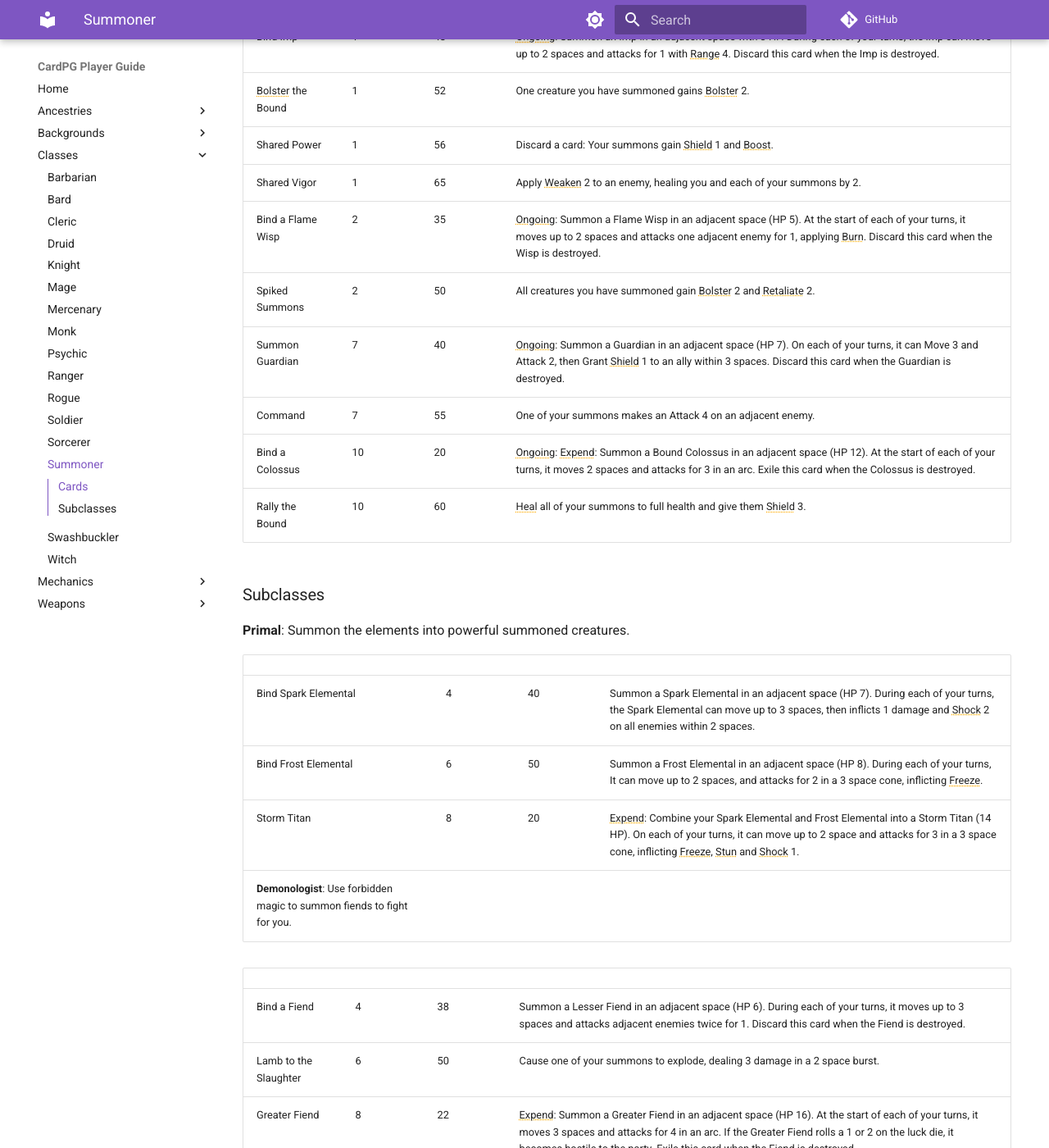
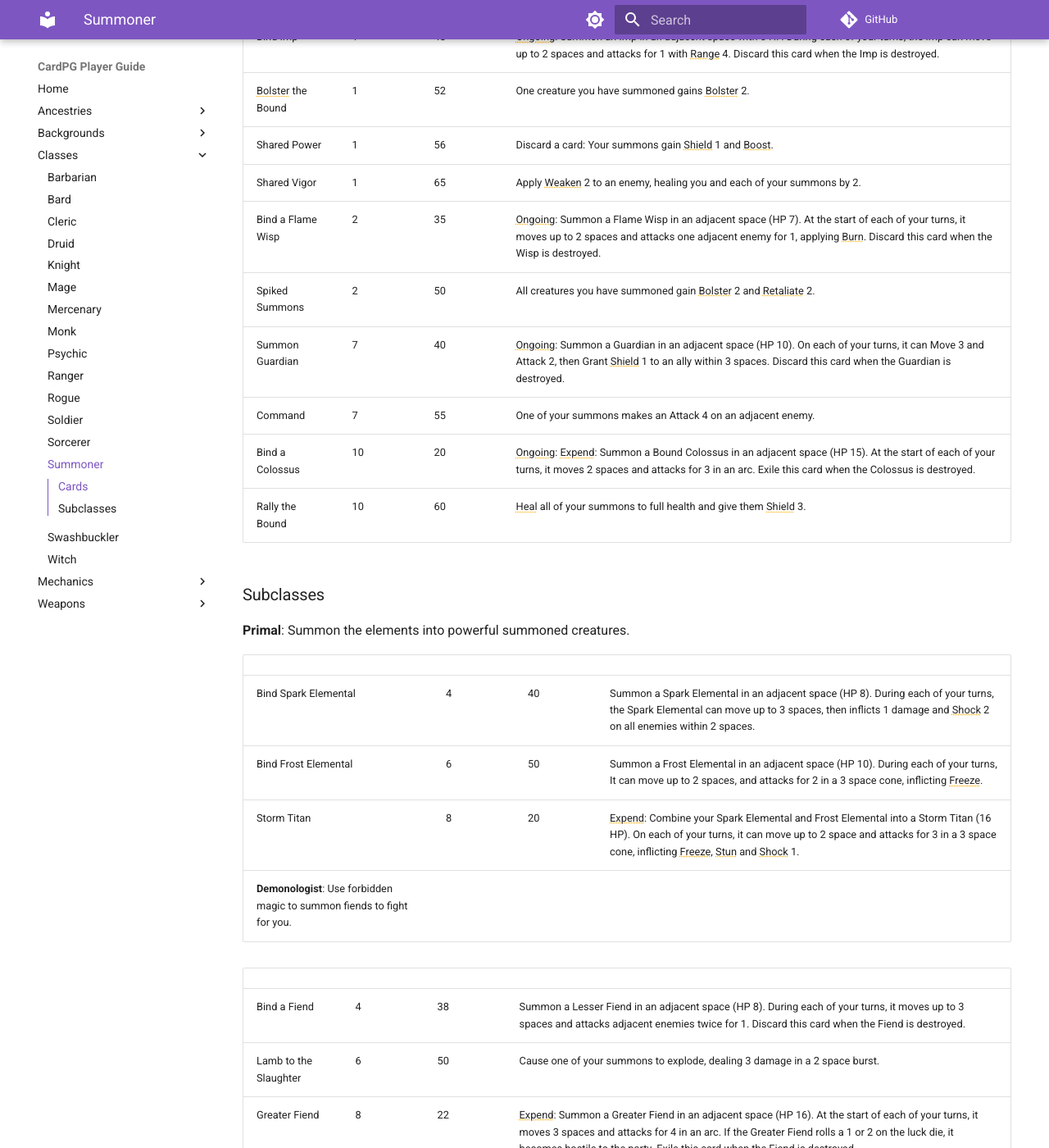
Before and after one commit to mrjoelpearce/CardPG-Guide, an MkDocs documentation site: the page built from docs/Classes/Summoner.md, in a window 1280 px wide and 1400 px high, scrolled down 543 px. Shown: the whole window at 82% size. Built offline with MkDocs 1.6.1 and Material for MkDocs 9.7.7, drawn with Linux system fonts in a browser that asks for light colours; comment, search, counter and statistics services are not loaded; some of the changed text lies outside the part shown.

Commit message:
Update summon HP values (Summoner, Necromancer, Trapper, Demonologist, Primal)
Lesser Spirit 4->6, Imp 3->5, Flame Wisp 5->7, Guardian 7->10, Bound
Colossus 12->15, Skeleton 5->6, Flesh Golem 12->14, Wolf Companion 6->10,
Lesser Fiend 6->8, Spark Elemental 7->8, Frost Elemental 8->10, Storm
Titan 14->16.

Co-Authored-By: Claude Sonnet 5 <noreply@anthropic.com>

```diff
--- a/docs/Classes/Summoner.md
+++ b/docs/Classes/Summoner.md
@@ -10,16 +10,16 @@ Recommended Weapons: [Bow](../Weapons/Bow.md), [Crossbow](../Weapons/Crossbow.md
 
 | Card               | Level | Initiative | Ability                                                                                                                                                                                                                          |
 | ------------------ | ----- | ---------- | -------------------------------------------------------------------------------------------------------------------------------------------------------------------------------------------------------------------------------- |
-| Bind Lesser Spirit | 1     | 40         | Ongoing: Summon a Lesser Spirit in an adjacent space with 4 HP. At the start of each of your turns, it moves up to 3 spaces and attacks one adjacent enemy for 1, applying Slow. Discard this card when the Spirit is destroyed. |
-| Bind Imp           | 1     | 48         | Ongoing: Summon an Imp in an adjacent space with 3 HP. During each of your turns, the imp can move up to 2 spaces and attacks for 1 with Range 4. Discard this card when the Imp is destroyed.                                   |
+| Bind Lesser Spirit | 1     | 40         | Ongoing: Summon a Lesser Spirit in an adjacent space with 6 HP. At the start of each of your turns, it moves up to 3 spaces and attacks one adjacent enemy for 1, applying Slow. Discard this card when the Spirit is destroyed. |
+| Bind Imp           | 1     | 48         | Ongoing: Summon an Imp in an adjacent space with 5 HP. During each of your turns, the imp can move up to 2 spaces and attacks for 1 with Range 4. Discard this card when the Imp is destroyed.                                   |
 | Bolster the Bound  | 1     | 52         | One creature you have summoned gains Bolster 2.                                                                                                                                                                                  |
 | Shared Power       | 1     | 56         | Discard a card: Your summons gain Shield 1 and Boost.                                                                                                                                                                            |
 | Shared Vigor       | 1     | 65         | Apply Weaken 2 to an enemy, healing you and each of your summons by 2.                                                                                                                                                           |
-| Bind a Flame Wisp  | 2     | 35         | Ongoing: Summon a Flame Wisp in an adjacent space (HP 5). At the start of each of your turns, it moves up to 2 spaces and attacks one adjacent enemy for 1, applying Burn. Discard this card when the Wisp is destroyed.         |
+| Bind a Flame Wisp  | 2     | 35         | Ongoing: Summon a Flame Wisp in an adjacent space (HP 7). At the start of each of your turns, it moves up to 2 spaces and attacks one adjacent enemy for 1, applying Burn. Discard this card when the Wisp is destroyed.         |
 | Spiked Summons     | 2     | 50         | All creatures you have summoned gain Bolster 2 and Retaliate 2.                                                                                                                                                                  |
-| Summon Guardian    | 7     | 40         | Ongoing: Summon a Guardian in an adjacent space (HP 7). On each of your turns, it can Move 3 and Attack 2, then Grant Shield 1 to an ally within 3 spaces. Discard this card when the Guardian is destroyed.                     |
+| Summon Guardian    | 7     | 40         | Ongoing: Summon a Guardian in an adjacent space (HP 10). On each of your turns, it can Move 3 and Attack 2, then Grant Shield 1 to an ally within 3 spaces. Discard this card when the Guardian is destroyed.                     |
 | Command            | 7     | 55         | One of your summons makes an Attack 4 on an adjacent enemy.                                                                                                                                                                      |
-| Bind a Colossus    | 10    | 20         | Ongoing: Expend: Summon a Bound Colossus in an adjacent space (HP 12). At the start of each of your turns, it moves 2 spaces and attacks for 3 in an arc. Exile this card when the Colossus is destroyed.                        |
+| Bind a Colossus    | 10    | 20         | Ongoing: Expend: Summon a Bound Colossus in an adjacent space (HP 15). At the start of each of your turns, it moves 2 spaces and attacks for 3 in an arc. Exile this card when the Colossus is destroyed.                        |
 | Rally the Bound    | 10    | 60         | Heal all of your summons to full health and give them Shield 3.                                                                                                                                                                  |
 
 ### Subclasses
@@ -28,13 +28,13 @@ Recommended Weapons: [Bow](../Weapons/Bow.md), [Crossbow](../Weapons/Crossbow.md
 
 |                      |     |     |                                                                                                                                                                                                                 |
 | -------------------- | --- | --- | --------------------------------------------------------------------------------------------------------------------------------------------------------------------------------------------------------------- |
-| Bind Spark Elemental | 4   | 40  | Summon a Spark Elemental in an adjacent space (HP 7). During each of your turns, the Spark Elemental can move up to 3 spaces, then inflicts 1 damage and Shock 2 on all enemies within 2 spaces.                |
-| Bind Frost Elemental | 6   | 50  | Summon a Frost Elemental in an adjacent space (HP 8). During each of your turns, It can move up to 2 spaces, and attacks for 2 in a 3 space cone, inflicting Freeze.                                            |
-| Storm Titan          | 8   | 20  | Expend: Combine your Spark Elemental and Frost Elemental into a Storm Titan (14 HP). On each of your turns, it can move up to 2 space and attacks for 3 in a 3 space cone, inflicting Freeze, Stun and Shock 1. |
+| Bind Spark Elemental | 4   | 40  | Summon a Spark Elemental in an adjacent space (HP 8). During each of your turns, the Spark Elemental can move up to 3 spaces, then inflicts 1 damage and Shock 2 on all enemies within 2 spaces.                |
+| Bind Frost Elemental | 6   | 50  | Summon a Frost Elemental in an adjacent space (HP 10). During each of your turns, It can move up to 2 spaces, and attacks for 2 in a 3 space cone, inflicting Freeze.                                            |
+| Storm Titan          | 8   | 20  | Expend: Combine your Spark Elemental and Frost Elemental into a Storm Titan (16 HP). On each of your turns, it can move up to 2 space and attacks for 3 in a 3 space cone, inflicting Freeze, Stun and Shock 1. |
 **Demonologist**: Use forbidden magic to summon fiends to fight for you.
 
 |                       |     |     |                                                                                                                                                                                                                                                                                    |
 | --------------------- | --- | --- | ---------------------------------------------------------------------------------------------------------------------------------------------------------------------------------------------------------------------------------------------------------------------------------- |
-| Bind a Fiend          | 4   | 38  | Summon a Lesser Fiend in an adjacent space (HP 6). During each of your turns, it moves up to 3 spaces and attacks adjacent enemies twice for 1. Discard this card when the Fiend is destroyed.                                                                                     |
+| Bind a Fiend          | 4   | 38  | Summon a Lesser Fiend in an adjacent space (HP 8). During each of your turns, it moves up to 3 spaces and attacks adjacent enemies twice for 1. Discard this card when the Fiend is destroyed.                                                                                     |
 | Lamb to the Slaughter | 6   | 50  | Cause one of your summons to explode, dealing 3 damage in a 2 space burst.                                                                                                                                                                                                         |
 | Greater Fiend         | 8   | 22  | Expend: Summon a Greater Fiend in an adjacent space (HP 16). At the start of each of your turns, it moves 3 spaces and attacks for 4 in an arc. If the Greater Fiend rolls a 1 or 2 on the luck die, it becomes hostile to the party. Exile this card when the Fiend is destroyed. |
```
Also changed, not shown: docs/Classes/Ranger.md (+1 -1 lines), docs/Classes/Witch.md (+2 -2 lines).
